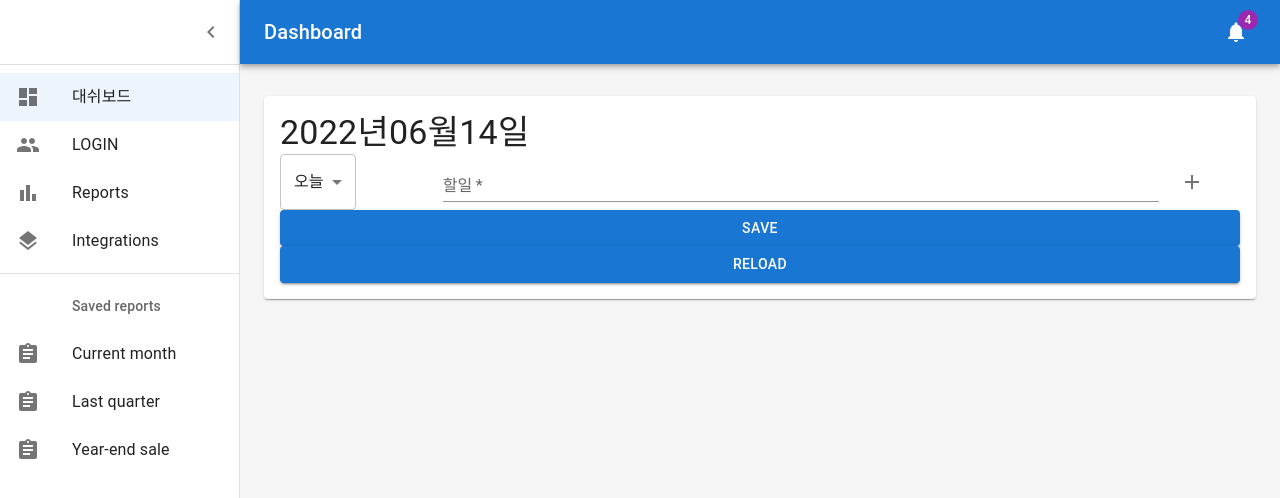
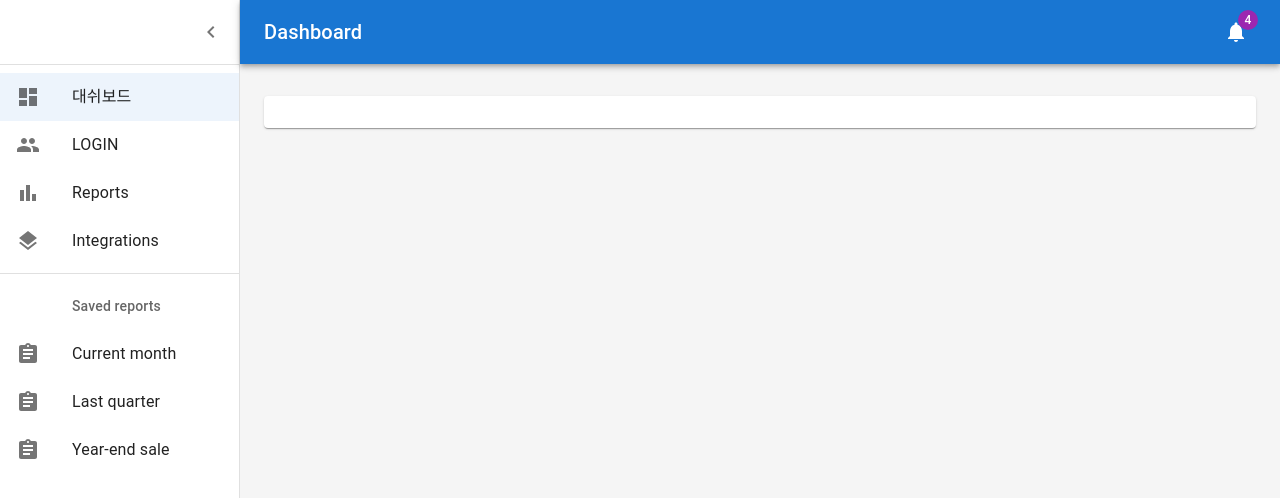
Before and after one commit to nacamp/js-react-works, a React (Create React App) app: page /c in a window 1280 px wide. Shown: the top 498 px of the page. Built offline with nearby package versions, Linux system fonts and the light colour scheme.

Commit message:
[feature]url에서 날짜 입력하면 조회

```diff
--- a/src/Dashboard.tsx
+++ b/src/Dashboard.tsx
@@ -24,9 +24,10 @@ import Orders from './Orders';
 import Title from './Title';
 import { Route, Routes } from 'react-router-dom';
 import dayjs from 'dayjs';
-import DefaultTodoTemplate from './components/TodoTemplate';
+import TodoTemplatePage from './components/TodoTemplate';
 import SignIn from './components/SignIn';
 import RoutineTodo from './components/RoutineTodo';
+import path from 'path';
 
 
 function Copyright(props: any) {
@@ -179,10 +180,10 @@ function DashboardContent() {
                 <Paper sx={{ p: 2, display: 'flex', flexDirection: 'column' }}>
                   <Routes>
                     <Route path='/' element={<Orders />} />
-                    <Route path='/b' element={<DefaultTodoTemplate id={Number(dayjs(new Date()).format('YYYYMMDD'))}/>} />
-                    <Route path='/c' element={<DefaultTodoTemplate id={20220614}/>} />
+                    <Route path='/todos' element={<TodoTemplatePage/>} />
                     <Route path='/routine' element={<RoutineTodo/>} />
                     <Route path='/login' element={<SignIn/>} />
+                    <Route path='/todos/:id' element={<TodoTemplatePage/>} />
                     <Route path='' element={<Orders />} />
                   </Routes>
                   {/* <Orders /> */}
--- a/src/components/TodoTemplate.tsx
+++ b/src/components/TodoTemplate.tsx
@@ -21,6 +21,7 @@ import Typography from '@mui/material/Typography';
 import Box from '@mui/material/Box';
 import 'dayjs/locale/ko';
 import dayjs from 'dayjs';
+import { useParams } from 'react-router-dom';
 
 // import Snackbar from '@mui/material/Snackbar';
 // import Alert from '@mui/material/Alert';
@@ -237,7 +238,7 @@ function TodoTemplate(props: ITodoTemplate) {
             setFallback(true);
         } else {
             setFallback(false);
-            console.log(mutaionPut.data)
+            // console.log(mutaionPut.data)
             // queryClient.invalidateQueries('getRoutine');
             // queryClient.invalidateQueries('getTodo');
         }
@@ -248,7 +249,7 @@ function TodoTemplate(props: ITodoTemplate) {
             setFallback(true);
         } else {
             setFallback(false);
-            console.log(mutaionPost.data)
+            // console.log(mutaionPost.data)
             // queryClient.invalidateQueries('getRoutine');
             // queryClient.invalidateQueries('getTodo');
         }
@@ -290,16 +291,18 @@ function TodoTemplate(props: ITodoTemplate) {
     )
 }
 
-interface IDefaultTodoTemplate {
-    id: number;
-}
+// interface IDefaultTodoTemplate {
+//     id?: number;
+// }
 
-function DefaultTodoTemplate(props: IDefaultTodoTemplate) {
+function TodoTemplatePage() {
+    const { id } = useParams();
+    const nid =  !!id?  Number(id) : Number(dayjs(new Date()).format('YYYYMMDD'));
     return (
-        <TodoTemplate id={props.id} onGet={useGetTodo} onPut={usePutTodo} onPost={usePostTodo} > <TodoTitle id={props.id} /></TodoTemplate>
+        <TodoTemplate id={nid} onGet={useGetTodo} onPut={usePutTodo} onPost={usePostTodo} > <TodoTitle id={nid} /></TodoTemplate>
     )
 }
 
 export {
-    TodoTemplate, DefaultTodoTemplate as default
+    TodoTemplate, TodoTemplatePage as default
 }
--- a/src/listItems.tsx
+++ b/src/listItems.tsx
@@ -41,7 +41,7 @@ export function MainListItems() {
       }
       {!!getToken() &&
         <>
-          <ListItemButton selected={selectedIndex === 1} onClick={() => { setSelectedIndex(1); navigate('/b') }}>
+          <ListItemButton selected={selectedIndex === 1} onClick={() => { setSelectedIndex(1); navigate('/todos') }}>
             <ListItemIcon>
               <ShoppingCartIcon />
             </ListItemIcon>
```
